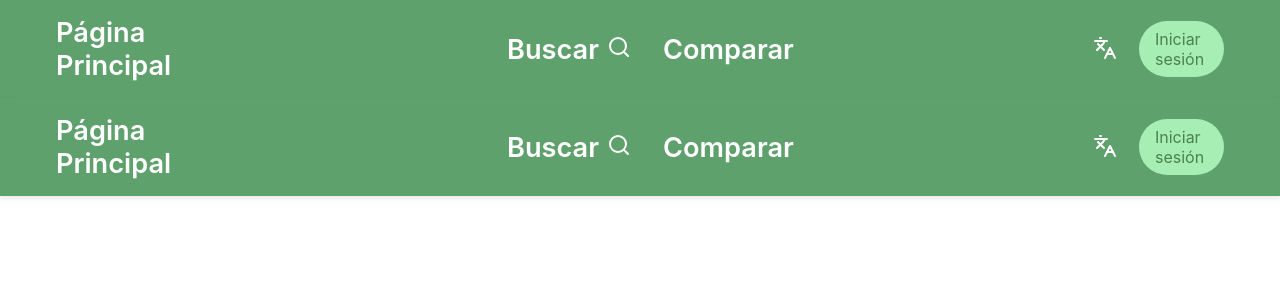
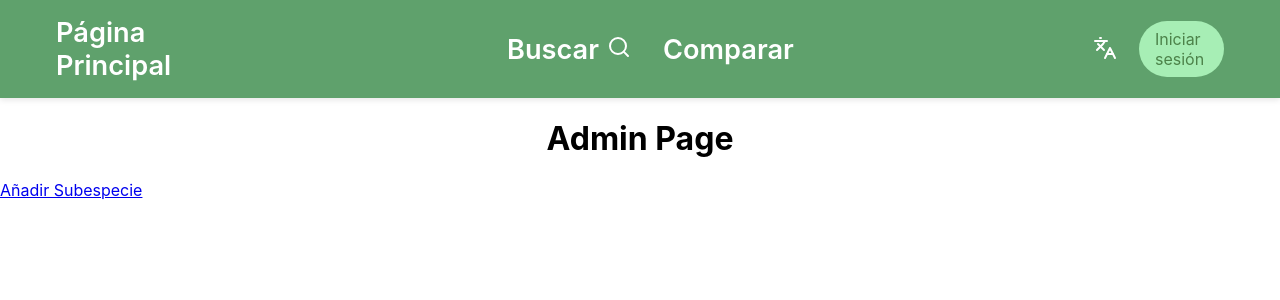
Before and after one commit to Pixoll/food-comp-db-frontend, a Next.js app: page /admin-page in a window 1280 px wide. Shown: the top 300 px of the page. Built offline with nearby package versions, Linux system fonts and the light colour scheme.

Commit message:
feat: add routes from admin page and children

```diff
--- /dev/null
+++ b/src/app/admin-page/add-subspecies/page.tsx
@@ -0,0 +1,7 @@
+export default function AddSubspeciesPage() {
+    return(
+        <div>
+            <h1>add subspecies</h1>
+        </div>
+    )
+}
--- /dev/null
+++ b/src/app/admin-page/page.tsx
@@ -0,0 +1,14 @@
+export default function AdminPage() {
+    return (
+        <div className="p-6">
+            <h1 className="text-center text-[2xl] font-bold mb-4">Admin Page</h1>
+
+            <a
+                href="/admin-page/add-subspecies"
+                className="vis"
+            >
+                Añadir Subespecie
+            </a>
+        </div>
+    );
+}
--- a/src/app/components/NavBar/Navbar.tsx
+++ b/src/app/components/NavBar/Navbar.tsx
@@ -96,7 +96,7 @@ const NavBar2 = () => {
 
             {state.isAuthenticated ? (
                 <>
-                  <Link href="/panel-admin" aria-label="Admin panel">
+                  <Link href="/admin-page" aria-label="Admin panel">
                     <MonitorCog color={"#FFFFFF"} size={24}/>
                   </Link>
                   <button onClick={handleLogout} aria-label="Log out" className="logout-btn">
```
